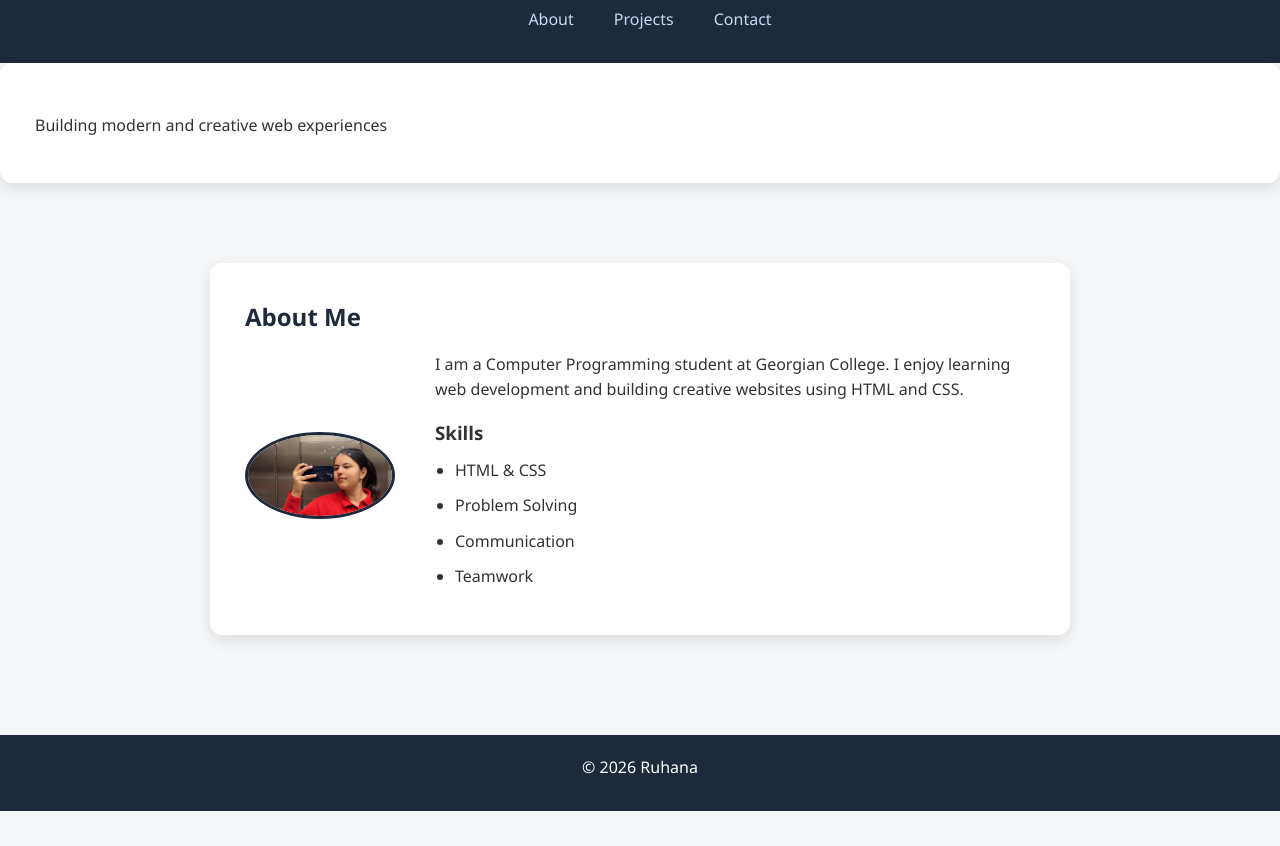
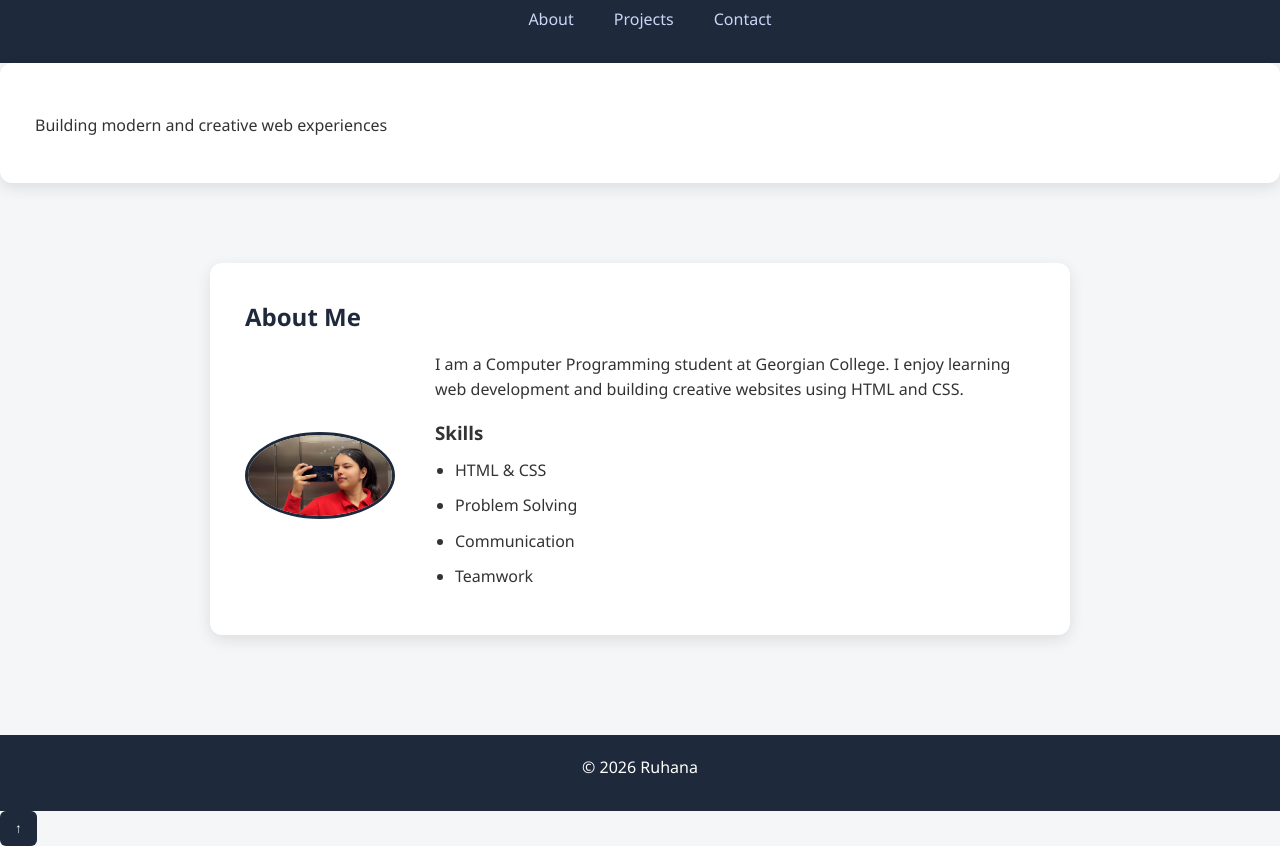
Before and after one commit to ruhanamalik07-design/Course-Phase-Project, a plain HTML site: page index.html in a window 1280 px wide. Shown: the part 97-943 px from the top of the page. Before the commit the page ends 908 px from the top, so only its background shows below. Drawn offline with Linux system fonts and the light colour scheme.

```diff
--- a/index.html
+++ b/index.html
@@ -52,5 +52,8 @@
     <footer>
         <p>&copy; 2026 Ruhana</p>
     </footer>
+
+    <button id="topBtn">↑</button>
+
 </body>
 </html>
```
